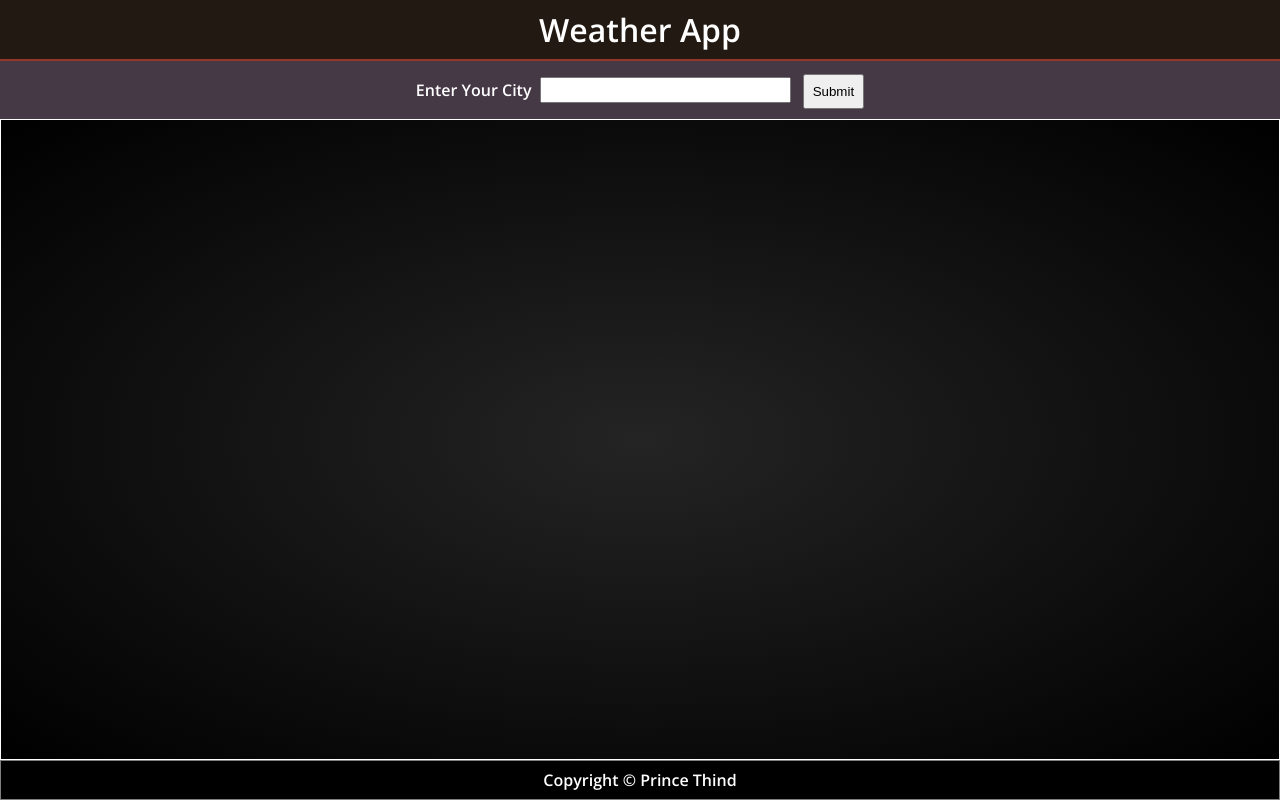
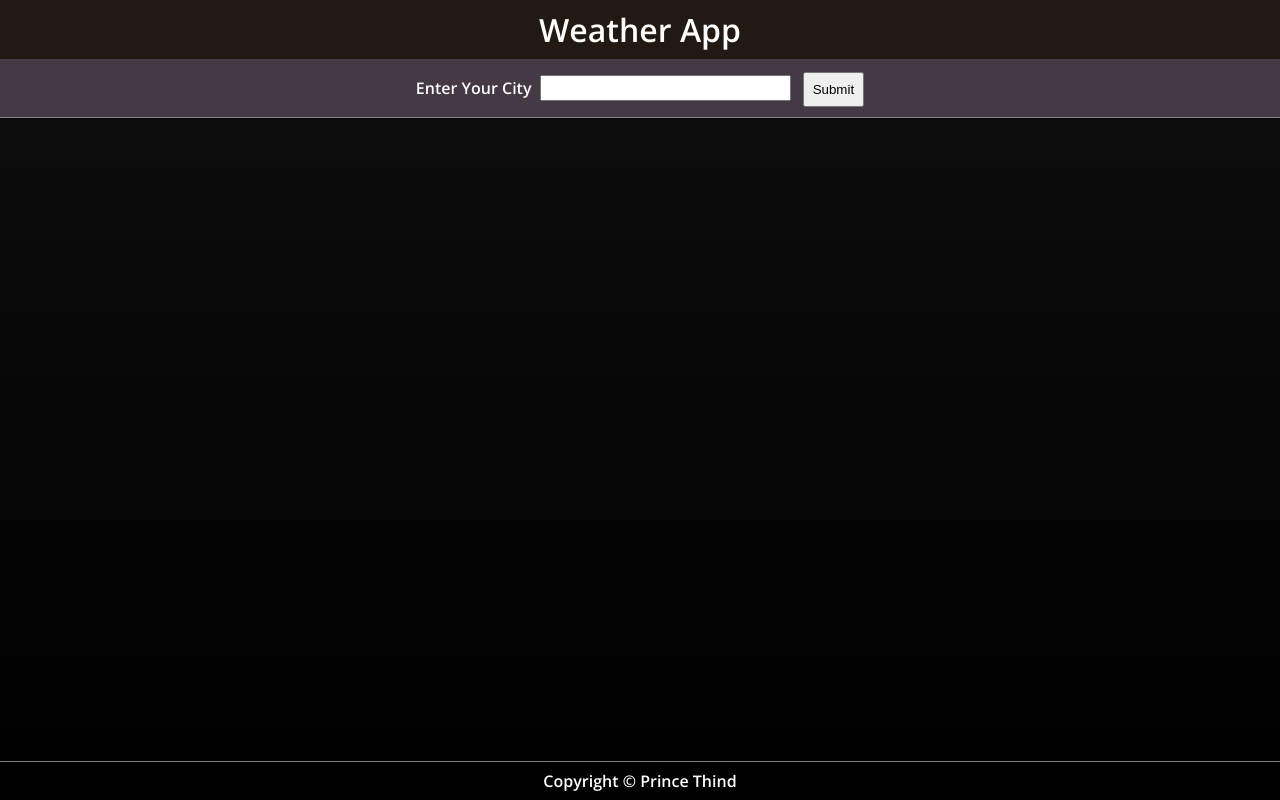
Before and after one commit to prince-thind/weather-app, a plain HTML site: page index.html in a window 1280 px wide. Drawn offline with nearby package versions, Linux system fonts and the light colour scheme.

Commit message:
update styles

```diff
--- a/style.css
+++ b/style.css
@@ -18,16 +18,18 @@ body {
 
 .heading {
   padding: 0.5rem;
-  border-bottom: 2px solid rgb(146, 54, 40);
 }
+
 .user-input {
   padding: 0.5rem;
   background-color: rgb(70, 57, 70);
 }
+
 .input-city {
   margin: 0.5rem;
   font-size: 1.2rem;
 }
+
 .submit-button {
   padding: 0.5rem;
 }
@@ -36,44 +38,49 @@ body {
   flex: 1;
   display: flex;
   flex-direction: column;
-  border: 1px solid white;
-  background: radial-gradient(rgb(36, 36, 36), black);
+  border-top: 1px solid gray;
+  background: linear-gradient(hsl(0, 0%, 5%), black);
   font-size: 1.2rem;
 }
 
 .city-name {
   padding: 0.5rem;
+  padding-bottom: 0;
   color: hsla(60, 75%, 75%, 1);
   text-align: left;
   padding-left: 4rem;
-  border-bottom: 2px solid black;
   font-size: 2rem;
 }
+
 .weather-info {
   width: max-content;
   margin: 1rem auto;
   flex: 1;
   border-radius: 1rem;
   padding: 1rem 3rem;
-  background: radial-gradient(rgb(32, 68, 46), rgb(46, 47, 107));
+  background: radial-gradient(hsl(239, 40%, 15%), hsl(239, 40%, 20%));
   display: flex;
   flex-direction: column;
   justify-content: space-evenly;
 }
+
 .min-max {
   display: flex;
 }
+
 .min-max * {
   margin: 1rem;
 }
+
 .summary {
   font-size: 2rem;
 }
+
 .copyright {
   background-color: black;
   color: white;
   padding: 0.5rem;
-  border: 1px solid gray;
+  border-top: 1px solid gray;
 }
 
 @media only screen and (max-width: 760px) {
@@ -82,12 +89,15 @@ body {
     align-items: center;
     justify-content: center;
   }
+
   .weather-info {
     padding: 1rem 2rem;
   }
+
   .min-max {
     flex-direction: column;
   }
+
   .min-max * {
     margin: 0.2rem;
   }
```
